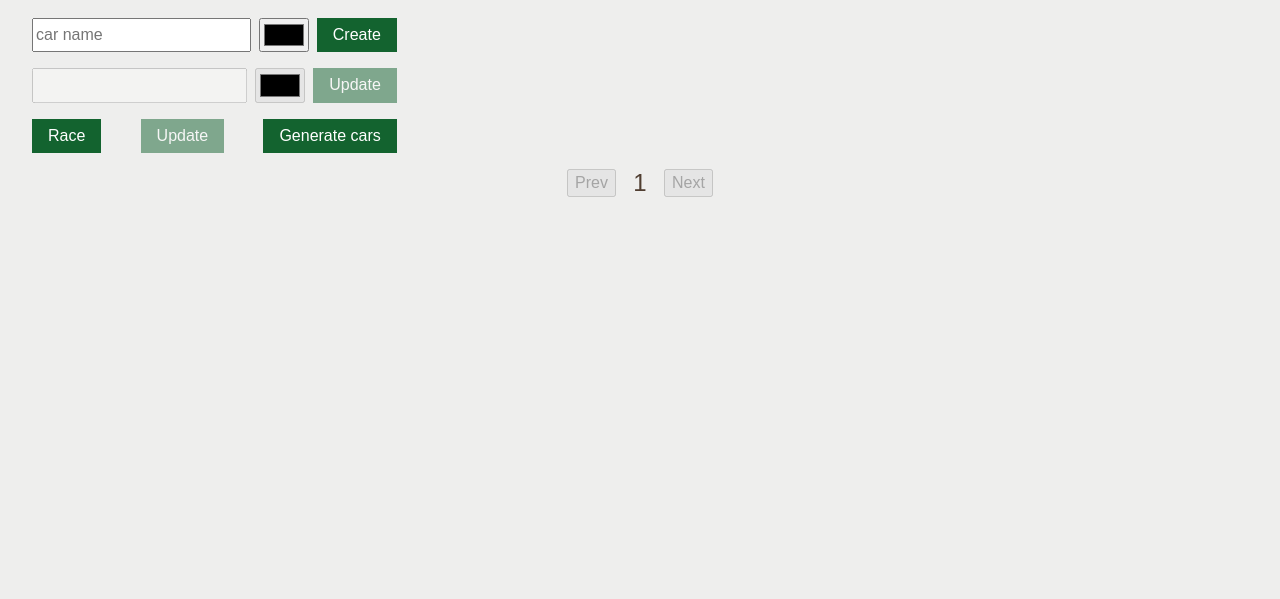
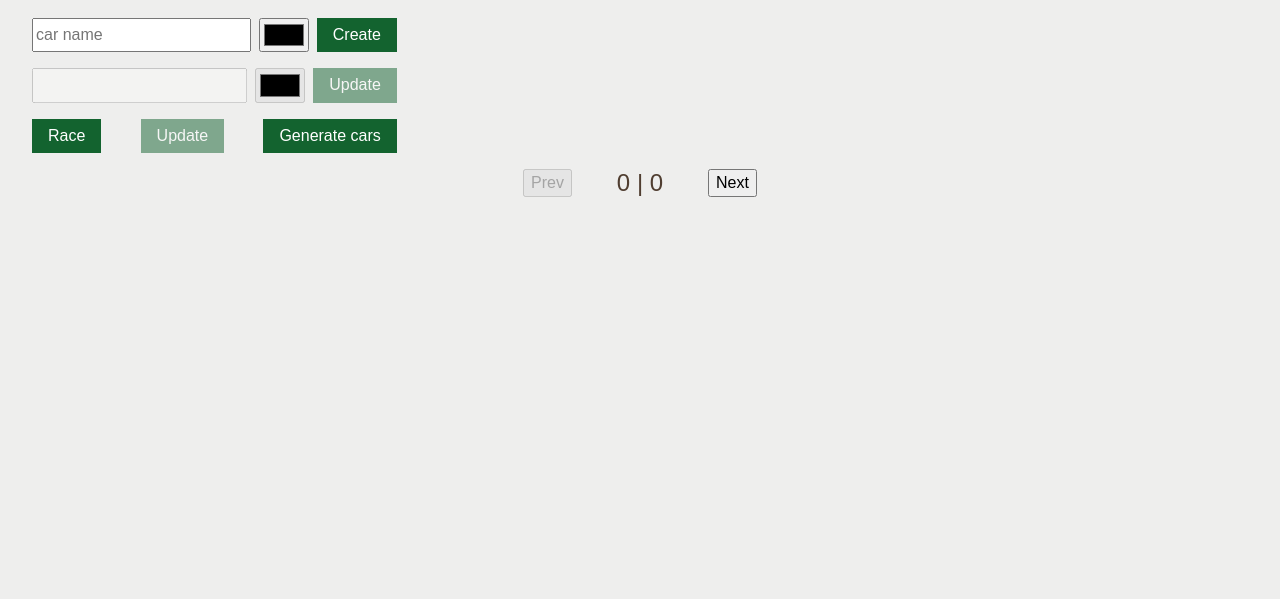
Before and after one commit to BondPV/async-race, a website built with webpack: page src/index.html in a window 1280 px wide. Shown: the part 130-729 px from the top of the page. Built offline with nearby package versions, Linux system fonts and the light colour scheme; files whose address does not match are found by name; a web font is replaced by a local one.

Commit message:
implement func pagination

```diff
--- a/src/components/Car/Car.ts
+++ b/src/components/Car/Car.ts
@@ -1,16 +1,15 @@
 import { carBrand, carModel } from './CarsNames';
 import { ICar } from 'types/interfaces';
-
-const DEFAULT_RANDOM_COUNT = 100;
+import { DEFAULT_RANDOM_COUNT } from 'constants/Constants';
 
 class Car {
-  private static generateRandomCarName(): string {
+  static generateRandomCarName(): string {
     const brand = carBrand[Math.floor(Math.random() * carBrand.length)];
     const model = carModel[Math.floor(Math.random() * carModel.length)];
     return `${brand} ${model}`;
   }
 
-  private static generateRandomColor(): string {
+  static generateRandomColor(): string {
     const letters = '0123456789ABCDEF';
     const sampleColor = '#ff0000';
     let color = '#';
@@ -22,7 +21,7 @@ class Car {
     return color;
   }
 
-  public static generateRandomCars(count = DEFAULT_RANDOM_COUNT): ICar[] {
+  static generateRandomCars(count = DEFAULT_RANDOM_COUNT): ICar[] {
     return new Array(count).fill(1).map(() => ({
       name: this.generateRandomCarName(),
       color: this.generateRandomColor(),
--- a/src/components/CarTrack/CarTrack.ts
+++ b/src/components/CarTrack/CarTrack.ts
@@ -46,7 +46,7 @@ class CarTrack {
     buttonSelect.innerText = 'Select';
 
     const buttonRemove = createElement(
-      'botton',
+      'button',
       ['button', 'button_car'],
       `remove-${this.car.id}`,
     ) as HTMLButtonElement;
@@ -62,11 +62,11 @@ class CarTrack {
     const buttonsControls = createElement('div', 'garage__buttons-controls');
 
     const buttonStart = createElement('button', 'button', `start-${this.car.id}`) as HTMLButtonElement;
-    buttonStart.innerText = 'start';
+    buttonStart.innerText = 'Start';
     buttonsControls.append(buttonStart);
 
     const buttonStop = createElement('button', 'button', `stop-${this.car.id}`) as HTMLButtonElement;
-    buttonStop.innerText = 'stop';
+    buttonStop.innerText = 'Stop';
     buttonStop.disabled = true;
     buttonsControls.append(buttonStop);
 
--- a/src/components/Pages/MainPage.ts
+++ b/src/components/Pages/MainPage.ts
@@ -3,13 +3,17 @@ import Car from 'components/Car/Car';
 import createElement from 'components/helpers/createElement';
 import CarTrack from 'components/CarTrack/CarTrack';
 import RequestsApi from 'components/Api/RequestsApi';
+import Pagination from 'components/Pagination/Pagination';
 import { storage } from 'components/helpers/storage';
 import { disableForms } from 'components/helpers/disableForms';
+import { CARS_PER_PAGE } from 'constants/Constants';
 
 class MainPage {
   container: HTMLElement;
 
   main: HTMLElement;
+
+  pagination: Pagination;
 
   constructor(
     container: HTMLElement,
@@ -32,19 +36,22 @@ class MainPage {
     this.title.innerHTML = `Garage = ${storage.carsCount} =`;
     garage.append(this.title);
     garage.append(this.settings);
-    garage.append(this.createPagination());
+    this.pagination = new Pagination(CARS_PER_PAGE);
+    garage.append(this.pagination.render(storage.pageNumber, storage.carsCount));
 
     settings.append(this.createSettingsCreate());
     settings.append(this.createSettingsUpdate());
     settings.append(this.createSettingsButtons());
     this.init();
     this.addGarageListListener();
+    this.addPaginationListener();
   }
 
   private async init() {
     await this.garageGetCars(storage.pageNumber);
     await this.createGarageList(storage.cars);
     await this.garage.append(this.garageList);
+    this.pagination.render(storage.pageNumber, storage.carsCount);
     this.createTitle();
   }
 
@@ -137,27 +144,6 @@ class MainPage {
     return settingsButtons;
   }
 
-  private createPagination(): HTMLElement {
-    const pagination = createElement('div', 'pagination');
-
-    const buttonPrev = createElement('button') as HTMLButtonElement;
-    buttonPrev.innerText = 'Prev';
-    buttonPrev.disabled = true;
-
-    const paginationPageNum = createElement('div', 'pagination__page');
-    paginationPageNum.innerHTML = `${storage.pageNumber}`;
-
-    const buttonNext = createElement('button') as HTMLButtonElement;
-    buttonNext.innerText = 'Next';
-    buttonNext.disabled = true;
-
-    pagination.append(buttonPrev);
-    pagination.append(paginationPageNum);
-    pagination.append(buttonNext);
-
-    return pagination;
-  }
-
   private async garageGetCars(page: number) {
     const data = await this.requestApi.getsCars(page);
     storage.cars = data.cars;
@@ -233,6 +219,18 @@ class MainPage {
     this.inputColorUpdate.value = car.color;
   }
 
+  private addPaginationListener() {
+    this.pagination.buttonPrev.addEventListener('click', () => {
+      storage.pageNumber -= 1;
+      this.init();
+    });
+
+    this.pagination.buttonNext.addEventListener('click', () => {
+      storage.pageNumber += 1;
+      this.init();
+    });
+  }
+
   public removePage() {
     this.container.innerHTML = '';
   }
--- /dev/null
+++ b/src/components/Pagination/Pagination.ts
@@ -0,0 +1,67 @@
+import createElement from 'components/helpers/createElement';
+
+class Pagination {
+  quantityPerPage: number;
+
+  pagination: HTMLElement;
+
+  buttonPrev: HTMLButtonElement;
+
+  paginationPageNum: HTMLElement;
+
+  buttonNext: HTMLButtonElement;
+
+  quantityPage: number;
+
+  constructor(quantityPerPage: number) {
+    this.quantityPage = 1;
+    this.quantityPerPage = quantityPerPage;
+    this.pagination = createElement('div', 'pagination');
+    this.buttonPrev = createElement('button') as HTMLButtonElement;
+    this.paginationPageNum = createElement('div', 'pagination__page');
+    this.buttonNext = createElement('button') as HTMLButtonElement;
+  }
+
+  public render(pageNumber: number, carsCount: number): HTMLElement {
+    this.quantityPage = Math.ceil(carsCount / this.quantityPerPage);
+
+    if (pageNumber >= this.quantityPage) {
+      pageNumber = this.quantityPage;
+    }
+
+    this.buttonPrev.innerText = 'Prev';
+    this.buttonPrev.disabled = true;
+
+    this.paginationPageNum.innerHTML = `${pageNumber} | ${this.quantityPage}`;
+
+    this.buttonNext.innerText = 'Next';
+    this.buttonPrev.disabled = true;
+
+    this.disabledButton(pageNumber, this.quantityPage);
+
+    this.pagination.append(this.buttonPrev);
+    this.pagination.append(this.paginationPageNum);
+    this.pagination.append(this.buttonNext);
+
+    return this.pagination;
+  }
+
+  public disabledButton(pageNumber: number, quantityPage: number) {
+    if (pageNumber === 1 && quantityPage === 1) {
+      this.buttonPrev.disabled = true;
+      this.buttonNext.disabled = true;
+    }
+
+    if (pageNumber === quantityPage && quantityPage > 1) {
+      this.buttonPrev.disabled = false;
+      this.buttonNext.disabled = true;
+    }
+
+    if (pageNumber > 1 && pageNumber < quantityPage) {
+      this.buttonPrev.disabled = false;
+      this.buttonNext.disabled = false;
+    }
+  }
+}
+
+export default Pagination;
--- a/src/constants/Constants.ts
+++ b/src/constants/Constants.ts
@@ -5,3 +5,4 @@ export const WINNERS_URL = `${BASE_URL}/winners`;
 
 export const CARS_PER_PAGE = 7;
 export const WINNERS_PER_PAGE = 10;
+export const DEFAULT_RANDOM_COUNT = 100;
--- a/src/styles/main.scss
+++ b/src/styles/main.scss
@@ -161,7 +161,7 @@
   justify-content: center;
 
   &__page {
-    width: 2rem;
+    width: 120px;
     font-size: 1.5rem;
     text-align: center;
   }
```
